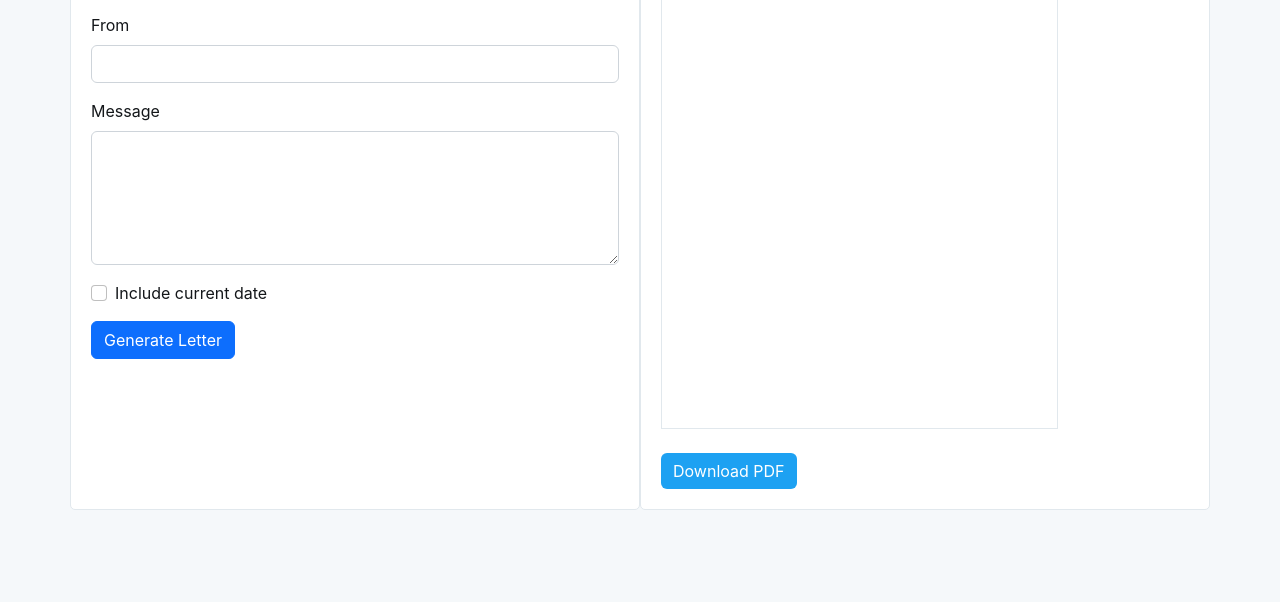
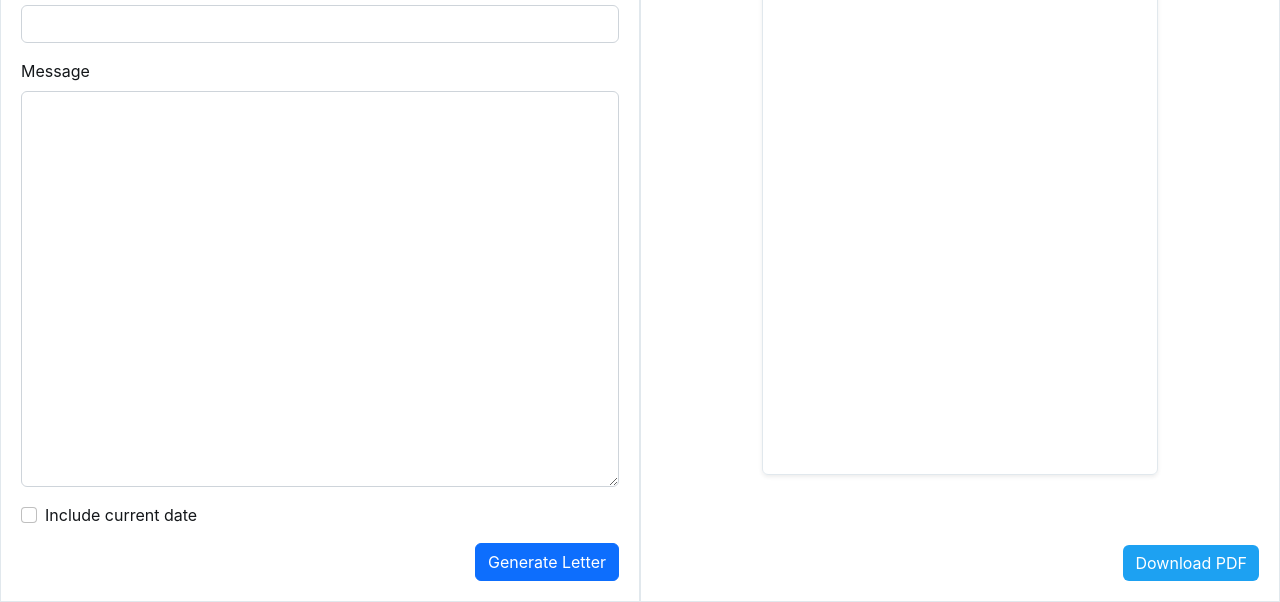
Before and after one commit to melihbirim/handwrittenlettergenerator, a plain HTML site: page index.html in a window 1280 px wide. Shown: the part 198-800 px from the top of the page. Drawn offline with nearby package versions, Linux system fonts and the light colour scheme.

Commit message:
Update for ui.

```diff
--- a/index.html
+++ b/index.html
@@ -1,5 +1,6 @@
 <!DOCTYPE html>
 <html lang="en">
+
 <head>
 	<meta charset="UTF-8">
 	<meta name="viewport" content="width=device-width, initial-scale=1.0">
@@ -10,12 +11,13 @@
 
 	<link rel="stylesheet" href="letter.css">
 </head>
+
 <body>
-	<div class="container">
-	        <div class="row">
-	            <div class="col-md-6 twitter-style">
-	                <h1>Handwritten Letter Generator</h1>
-	                <form id="letter-form">
+	<div class="container-fluid d-flex flex-column">
+		<div class="row flex-grow-1">
+			<div class="col-lg-6 d-flex twitter-style">
+				<h1 class="mb-3">Handwritten Letter Generator</h1>
+				<form id="letter-form" class="d-flex flex-column flex-grow-1">
 					<div class="mb-3">
 						<label for="name" class="form-label">To</label>
 						<input type="text" class="form-control" id="name" required>
@@ -24,24 +26,27 @@
 						<label for="from" class="form-label">From</label>
 						<input type="text" class="form-control" id="from" required>
 					</div>
-	                    <div class="mb-3">
+					<div class="mb-3 d-flex flex-column flex-grow-1">
 						<label for="message" class="form-label">Message</label>
-	                        <textarea class="form-control" id="message" rows="5" required></textarea>
+						<textarea class="form-control flex-grow-1" id="message" rows="5"  required></textarea>
 					</div>
 					<div class="mb-3 form-check">
 						<input type="checkbox" class="form-check-input" id="include-date">
 						<label class="form-check-label" for="include-date">Include current date</label>
 					</div>
-	                    <button type="submit" class="btn btn-primary">Generate Letter</button>
+					<button type="submit" class="btn btn-primary d-block ms-auto">Generate Letter</button>
 				</form>
 			</div>
-	            <div class="col-md-6 twitter-style" id="preview-container">
+			<div class="col-lg-6 d-flex twitter-style" id="preview-container">
 				<h2>Preview</h2>
-					<div id="letter-preview-box">
+				<div class="d-flex flex-grow-1 align-items-center justify-content-center">
+					<div id="letter-preview-box" class="rounded shadow-sm">
 						<div id="letter-preview"></div>
 					</div>
+				</div>
 				<br>
-					<button type="button" class="btn download-pdf-btn" onclick="downloadPDF()">Download PDF</button>
+				<button type="button" class="btn download-pdf-btn d-block ms-auto" onclick="downloadPDF()">Download
+					PDF</button>
 			</div>
 		</div>
 	</div>
@@ -51,4 +56,5 @@
 
 	<script src="letter.js"></script>
 </body>
+
 </html>
--- a/letter.css
+++ b/letter.css
@@ -2,6 +2,19 @@ body {
     font-family: -apple-system, BlinkMacSystemFont, "Segoe UI", Roboto, Helvetica, Arial, sans-serif, "Apple Color Emoji", "Segoe UI Emoji", "Segoe UI Symbol";
 	background-color: #f5f8fa;
 	color: #14171a;
+
+	width: 100%;
+}
+
+html, body {
+	margin: 0px;
+	padding: 0px;
+	box-sizing: border-box;
+	height: 100%;
+}
+
+body > div.container-fluid {
+	height: 100%;
 }
 
 h1, h2 {
@@ -9,11 +22,14 @@ h1, h2 {
 }
 
 .twitter-style {
+	display: flex;
+	flex-direction: column;
+
 	background-color: #fff;
 	border: 1px solid #e1e8ed;
-	border-radius: 5px;
+	/* border-radius: 5px; */
 	padding: 20px;
-	margin-bottom: 20px;
+	/* margin-bottom: 20px; */
 }
 
 #letter-preview-box {
@@ -44,6 +60,7 @@ h1, h2 {
 
 #preview-container {
 	position: relative;
+	min-width: fit-content;
 }
 
 .download-pdf-btn {
```
Lines whose indentation alone changed are shown as unchanged.
